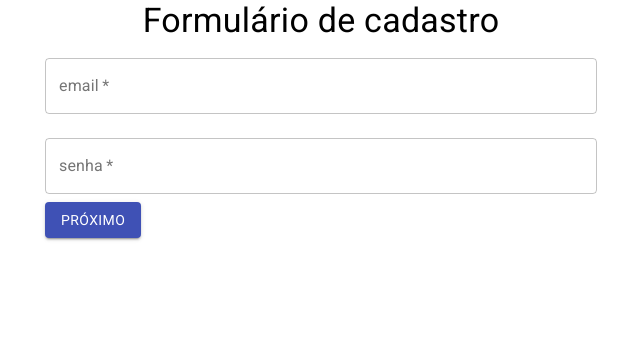
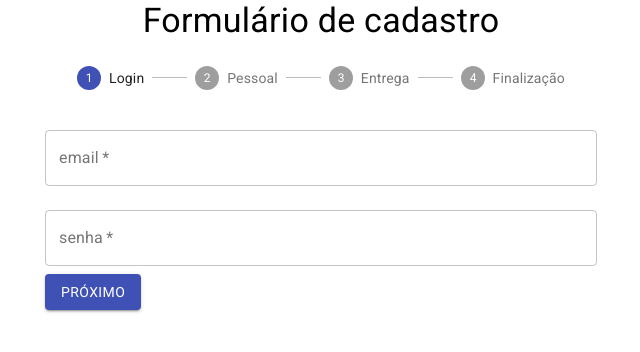
Before and after one commit to cbrognara/formulario-react, a React (Create React App) app: page / in a window 1280 px wide. Shown: the top 352 px of the page, without its empty margins (319-959 px from the left). Built offline with nearby package versions, Linux system fonts and the light colour scheme.

Commit message:
separacao por etapas StepLabel e finalizacao

```diff
--- a/src/components/FormularioCadastro/FormularioCadastro.jsx
+++ b/src/components/FormularioCadastro/FormularioCadastro.jsx
@@ -1,3 +1,4 @@
+import { Step, Stepper, Typography, StepLabel } from '@material-ui/core';
 import React, {useEffect, useState} from 'react';
 import DadosEntrega from './DadosEntrega';
 import DadosPessoais from './DadosPessoais';
@@ -9,7 +10,7 @@
   const [dadosColetados, setDados] = useState({})
 
   useEffect(() => {
-    if(etapaAtual === formularios.length) {
+    if(etapaAtual === formularios.length-1) {
     onSubmit(dadosColetados)
     }
   })
@@ -18,6 +19,7 @@
   <DadosUsuario onSubmit={coletarDados}/>,
   <DadosPessoais onSubmit={coletarDados} validarCPF={validarCPF}/>,
   <DadosEntrega onSubmit={coletarDados}/>,
+  <Typography variant='h5'>Obrigado pelo cadastro!</Typography>
   ]
 
   function coletarDados(dados) {
@@ -29,7 +31,16 @@
     setEtapaAtual(etapaAtual + 1)
   }
 
-  return <>{formularios[etapaAtual]}</>
+  return <>
+  <Stepper activeStep={etapaAtual}>
+    <Step><StepLabel>Login</StepLabel></Step>
+    <Step><StepLabel>Pessoal</StepLabel></Step>
+    <Step><StepLabel>Entrega</StepLabel></Step>
+    <Step><StepLabel>Finalização</StepLabel></Step>
+
+  </Stepper>
+  {formularios[etapaAtual]}
+  </>
 }
 
 export default FormularioCadastro
```
